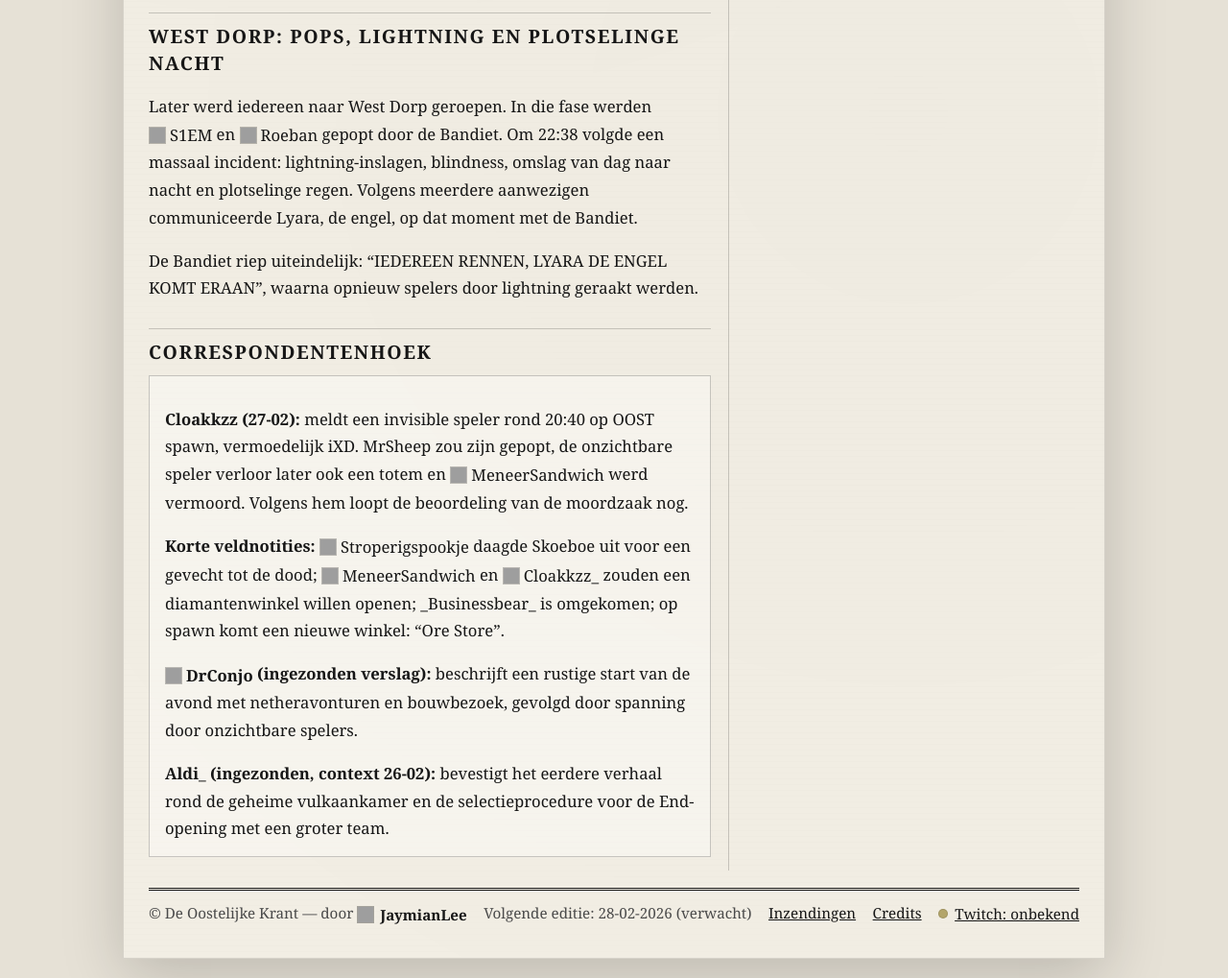
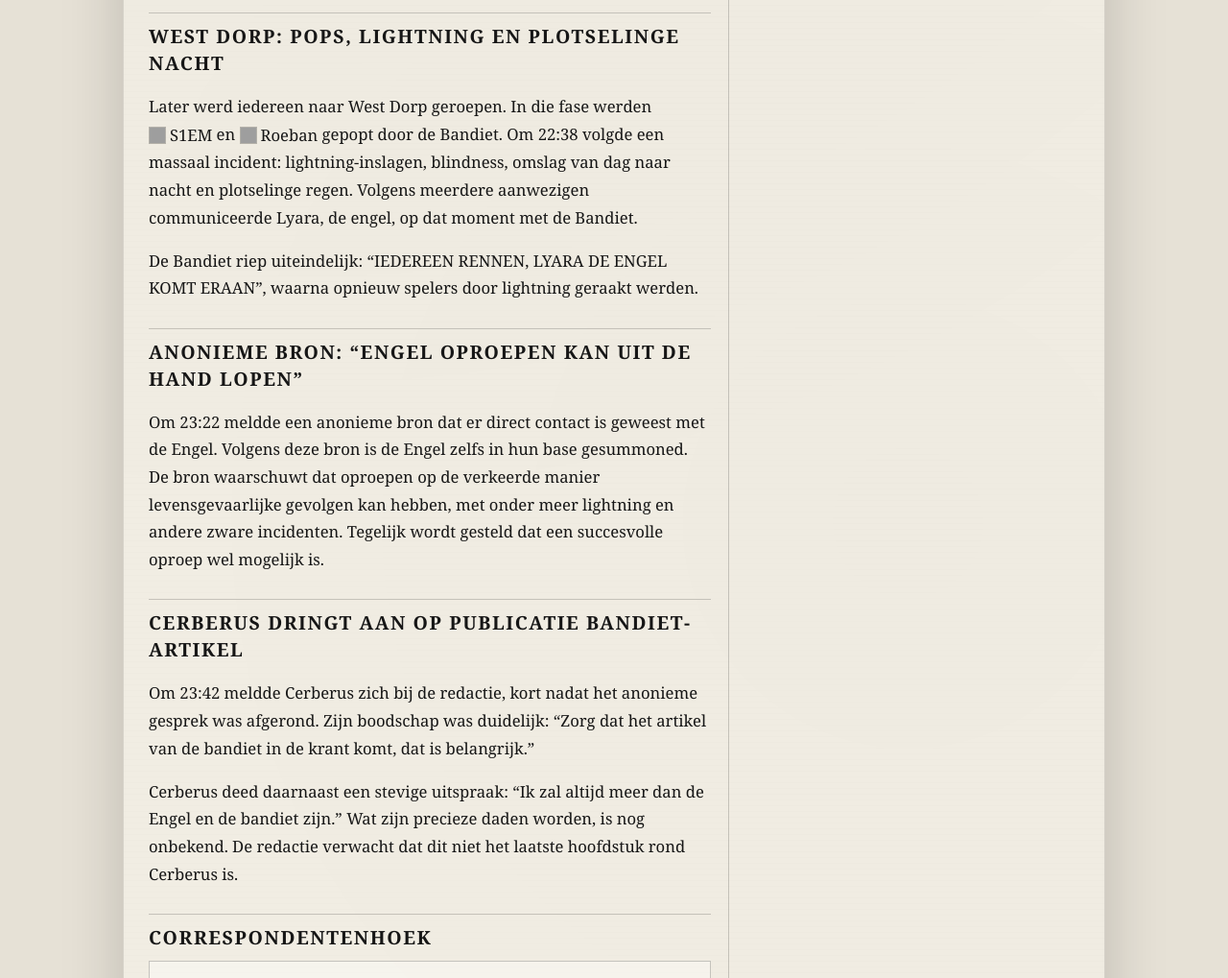
Before and after one commit to Jaymian-Lee/deoostelijkekrant, a website: page editions/2026-02-27-editie-10/index.html in a window 1280 px wide. Shown: the part 1961-2980 px from the top of the page at 96% size. Drawn offline with Linux system fonts and the light colour scheme; no server answers; grey boxes are pictures that could not be loaded.

Commit message:
Update editie 10 met anonieme Engel-bron en Cerberus-verklaring

```diff
--- a/editions/2026-02-27-editie-10/index.html
+++ b/editions/2026-02-27-editie-10/index.html
@@ -110,6 +110,27 @@
       </section>
 
       <section class="section">
+        <h3>Anonieme bron: “Engel oproepen kan uit de hand lopen”</h3>
+        <p>
+          Om 23:22 meldde een anonieme bron dat er direct contact is geweest met de Engel. Volgens deze bron is de Engel zelfs in hun base gesummoned.
+          De bron waarschuwt dat oproepen op de verkeerde manier levensgevaarlijke gevolgen kan hebben, met onder meer lightning en andere zware incidenten.
+          Tegelijk wordt gesteld dat een succesvolle oproep wel mogelijk is.
+        </p>
+      </section>
+
+      <section class="section">
+        <h3>Cerberus dringt aan op publicatie Bandiet-artikel</h3>
+        <p>
+          Om 23:42 meldde Cerberus zich bij de redactie, kort nadat het anonieme gesprek was afgerond. Zijn boodschap was duidelijk:
+          “Zorg dat het artikel van de bandiet in de krant komt, dat is belangrijk.”
+        </p>
+        <p>
+          Cerberus deed daarnaast een stevige uitspraak: “Ik zal altijd meer dan de Engel en de bandiet zijn.”
+          Wat zijn precieze daden worden, is nog onbekend. De redactie verwacht dat dit niet het laatste hoofdstuk rond Cerberus is.
+        </p>
+      </section>
+
+      <section class="section">
         <h3>Correspondentenhoek</h3>
         <div class="big-card">
           <p><b>Cloakkzz (27-02):</b> meldt een invisible speler rond 20:40 op OOST spawn, vermoedelijk iXD. MrSheep zou zijn gepopt, de onzichtbare speler verloor later ook een totem en MeneerSandwich werd vermoord. Volgens hem loopt de beoordeling van de moordzaak nog.</p>
@@ -137,7 +158,8 @@
         <p style="margin:0 0 8px 0">• Meerdere dodelijke incidenten in één avond, met onduidelijke motieven.</p>
         <p style="margin:0 0 8px 0">• Invisible PvP blijft een grote bron van paniek en escalatie.</p>
         <p style="margin:0 0 8px 0">• De Bandiet houdt publiek vast aan één boodschap: zoektocht naar zijn vader.</p>
-        <p style="margin:0">• West Dorp-incident met lightning en blindness roept nieuwe vragen op over Lyara.</p>
+        <p style="margin:0 0 8px 0">• Anonieme bron waarschuwt voor gevaarlijke gevolgen bij Engel-oproep.</p>
+        <p style="margin:0">• Cerberus eist dat het Bandiet-artikel gepubliceerd wordt en zet zichzelf nadrukkelijk neer.</p>
       </div>
     </aside>
   </div>
```
